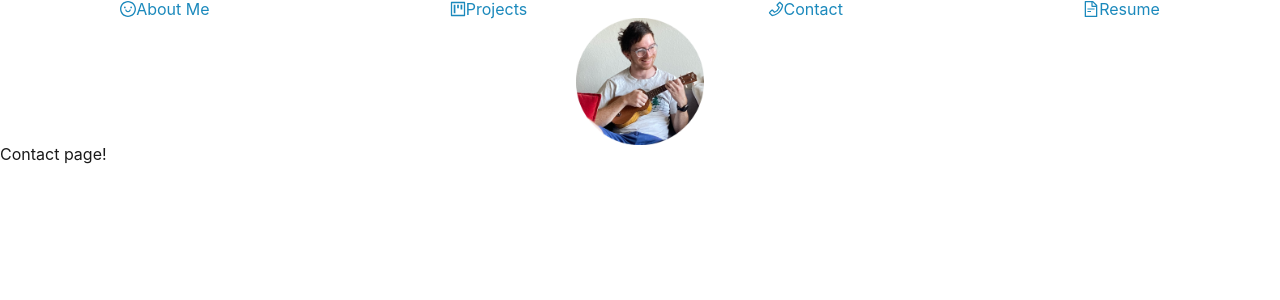
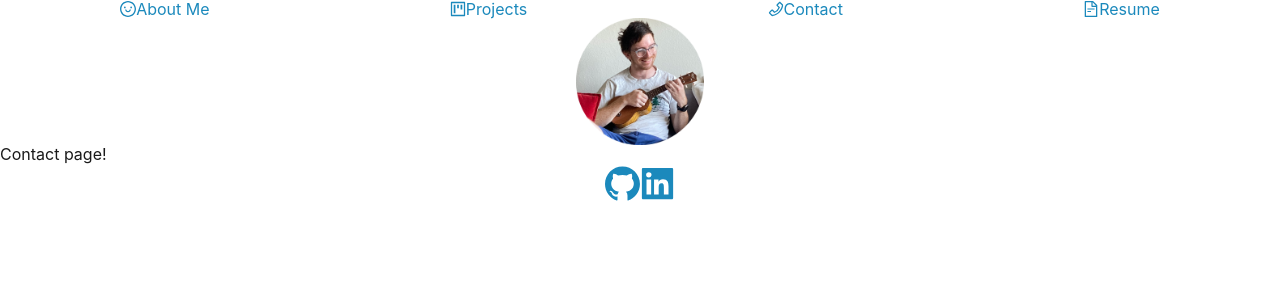
Before and after one commit to Anguswaffle/react-portfolio, a React (Create React App) app: page /contact in a window 1280 px wide. Shown: the top 300 px of the page. Built offline with nearby package versions, Linux system fonts and the light colour scheme.

Commit message:
footer added

```diff
--- a/src/App.js
+++ b/src/App.js
@@ -16,8 +16,8 @@ function App() {
         <Route path='/' element={<Home/>}/>
         <Route path='/projects' element={<Project/>}/>
         <Route path='/contact' element={<Contact/>}/>
-
       </Routes>
+      <Footer/>
     </>
   );
 }
--- a/src/components/footer/Footer.js
+++ b/src/components/footer/Footer.js
@@ -1,8 +1,17 @@
+import './footer.css'
+import { GithubFilled, LinkedinFilled } from "@ant-design/icons/lib/icons"
+
+
 export default function Footer() {
 
-  return(
-    <div>
-
+  return (
+    <div className='display-flex justify-center footer'>
+      <a href='https://github.com/Anguswaffle'>
+        <GithubFilled />
+      </a>
+      <a href='https://www.linkedin.com/in/aidan-a-6899a1220/'>
+        <LinkedinFilled/>
+      </a>
     </div>
   )
 }
--- /dev/null
+++ b/src/components/footer/footer.css
@@ -0,0 +1,3 @@
+.footer a {
+  font-size: 35px;
+}
```
